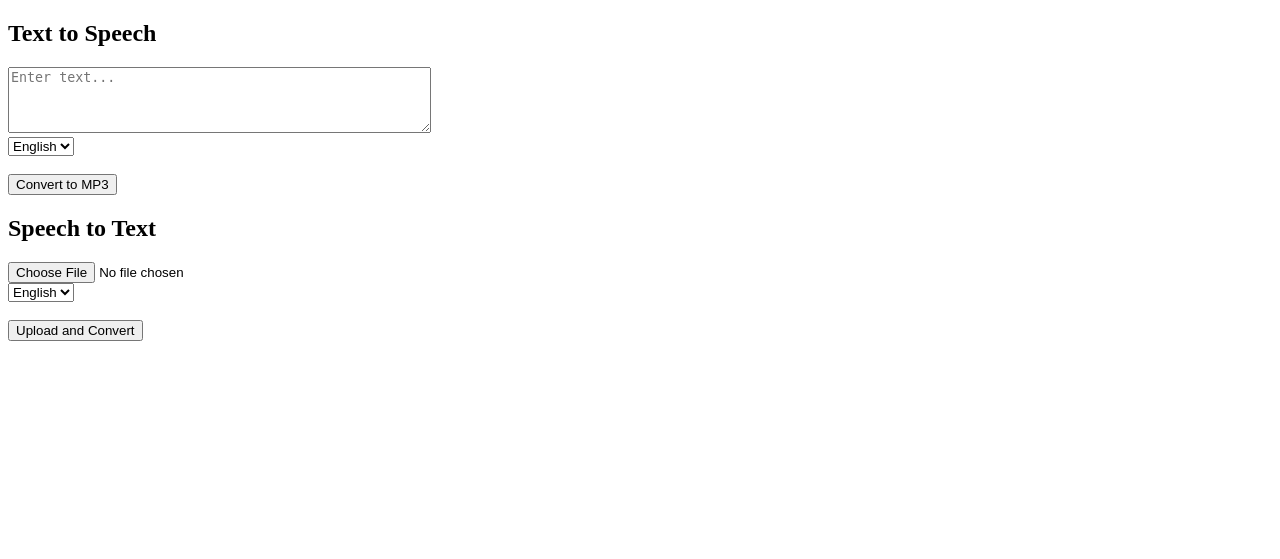
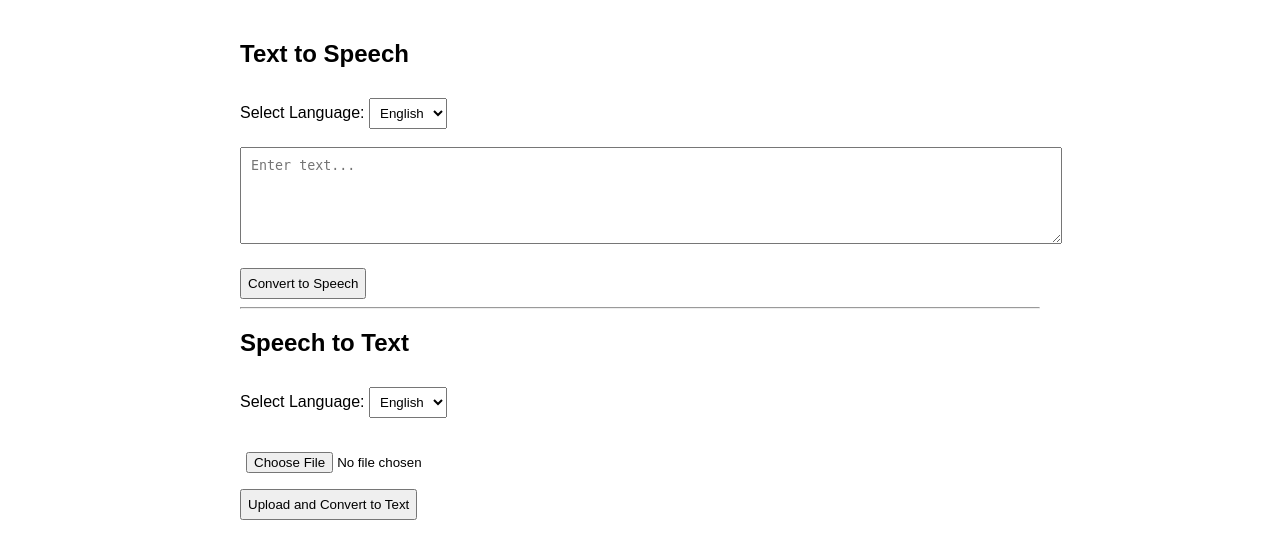
Before and after one commit to yashdhimangethub48/text-speech-app, a Flask app: page / in a window 1280 px wide. Shown: the top 559 px of the page. Run offline with Flask 3, Linux system fonts and the light colour scheme.

Commit message:
Update index.html

```diff
--- a/templates/index.html
+++ b/templates/index.html
@@ -3,34 +3,47 @@
 <head>
   <meta charset="UTF-8" />
   <title>Text ↔ Speech App</title>
+  <style>
+    body { font-family: Arial, sans-serif; max-width: 800px; margin: auto; padding: 20px; }
+    textarea { width: 100%; padding: 10px; margin-bottom: 10px; }
+    select, button, input[type="file"] { margin-top: 10px; padding: 6px; }
+    audio { width: 100%; margin-top: 10px; }
+  </style>
 </head>
 <body>
   <h2>Text to Speech</h2>
   <form method="POST">
-    <textarea name="text_input" rows="4" cols="50" placeholder="Enter text...">{{ text_input }}</textarea><br>
-    <select name="lang">
-      <option value="en" selected>English</option>
-      <option value="hi">Hindi</option>
+    <label for="lang">Select Language:</label>
+    <select name="lang" id="lang">
+      <option value="en" {% if selected_lang == 'en' %}selected{% endif %}>English</option>
+      <option value="hi" {% if selected_lang == 'hi' %}selected{% endif %}>Hindi</option>
     </select><br><br>
-    <button type="submit">Convert to MP3</button>
+
+    <textarea name="text_input" rows="5" placeholder="Enter text...">{{ text_input }}</textarea><br>
+    <button type="submit">Convert to Speech</button>
   </form>
+
   {% if mp3_path %}
-    <audio controls>
-      <source src="{{ url_for('download', filename=mp3_path.split('/')[-1]) }}" type="audio/mp3">
+    <p><a href="{{ url_for('download', filename=mp3_path.split('/')[-1]) }}">Download MP3</a></p>
+    <audio controls preload="auto">
+      <source src="{{ url_for('static', filename='uploads/' + mp3_path.split('/')[-1]) }}" type="audio/mpeg">
       Your browser does not support the audio element.
     </audio>
-    <p><a href="{{ url_for('download', filename=mp3_path.split('/')[-1]) }}">Download MP3</a></p>
   {% endif %}
 
+  <hr>
   <h2>Speech to Text</h2>
   <form method="POST" enctype="multipart/form-data">
+    <label for="lang">Select Language:</label>
+    <select name="lang" id="lang">
+      <option value="en" {% if selected_lang == 'en' %}selected{% endif %}>English</option>
+      <option value="hi" {% if selected_lang == 'hi' %}selected{% endif %}>Hindi</option>
+    </select><br><br>
+
     <input type="file" name="audio_file" accept=".mp3"><br>
-    <select name="lang">
-      <option value="en-US" selected>English</option>
-      <option value="hi-IN">Hindi</option>
-    </select><br><br>
-    <button type="submit">Upload and Convert</button>
+    <button type="submit">Upload and Convert to Text</button>
   </form>
+
   {% if text_result %}
     <h3>Recognized Text:</h3>
     <p>{{ text_result }}</p>
```
